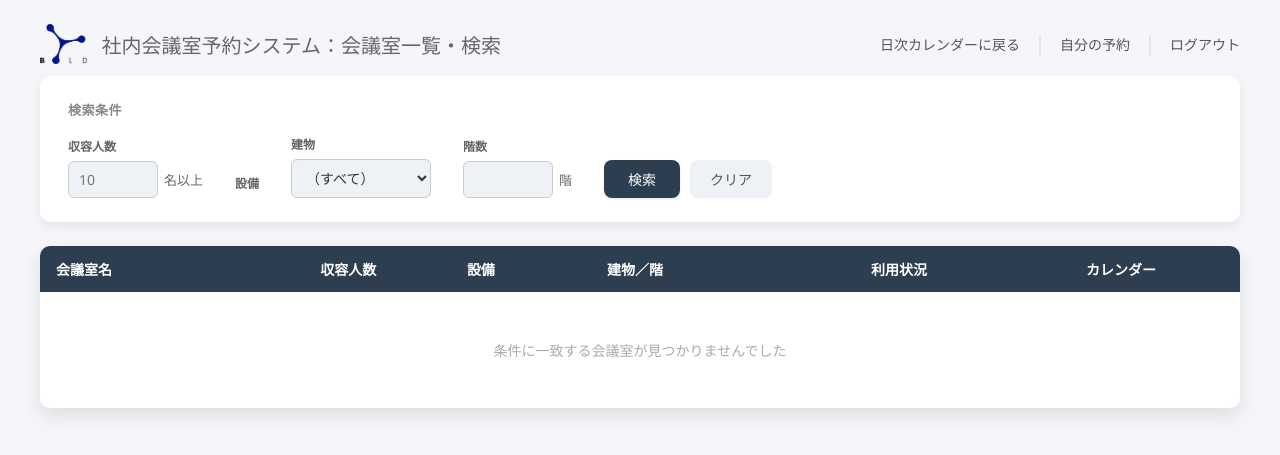
After one commit to umidori/tko7_reserve_rooms, a Django app: page /rooms/ in a window 1280 px wide. The commit adds this page. Shown: the top 455 px of the page. Run offline with Django 5.2, Linux system fonts and the light colour scheme; the visitor is signed in with stand-in values (Sample User, id 1); data that the repository does not hold is empty.

Commit message:
会議室一覧・検索実装

```diff
--- a/config/settings.py
+++ b/config/settings.py
@@ -41,6 +41,7 @@ INSTALLED_APPS = [
     'reservations',
     'accounts',
     'admin_panel',
+    'rooms',
 ]
 
 MIDDLEWARE = [
--- a/config/urls.py
+++ b/config/urls.py
@@ -36,4 +36,7 @@ urlpatterns = [
 
     # 管理パネル（会議室マスタ管理など）
     path('admin-panel/', include('admin_panel.urls')),
+
+    # F-07・F-08: 会議室一覧・絞り込み検索
+    path('rooms/', include('rooms.urls')),
 ]
--- /dev/null
+++ b/rooms/forms.py
@@ -0,0 +1,39 @@
+from django import forms
+from django.forms import CheckboxSelectMultiple
+
+from reservations.models import Facility, Building
+
+
+class RoomSearchForm(forms.Form):
+    """F-08: 会議室絞り込み検索フォーム"""
+
+    capacity = forms.IntegerField(
+        required=False,
+        min_value=1,
+        widget=forms.NumberInput(attrs={
+            'class': 'search-input',
+            'placeholder': '10',
+            'min': '1',
+        }),
+    )
+
+    facility = forms.ModelMultipleChoiceField(
+        queryset=Facility.objects.all(),
+        required=False,
+        widget=CheckboxSelectMultiple,
+    )
+
+    building = forms.ModelChoiceField(
+        queryset=Building.objects.all(),
+        required=False,
+        empty_label='（すべて）',
+        widget=forms.Select(attrs={'class': 'search-select'}),
+    )
+
+    floor = forms.IntegerField(
+        required=False,
+        widget=forms.NumberInput(attrs={
+            'class': 'search-input',
+            'min': '1',
+        }),
+    )
--- /dev/null
+++ b/rooms/urls.py
@@ -0,0 +1,8 @@
+from django.urls import path
+from . import views
+
+app_name = 'rooms'
+
+urlpatterns = [
+    path('', views.RoomListView.as_view(), name='room_list'),
+]
--- /dev/null
+++ b/rooms/views.py
@@ -0,0 +1,78 @@
+from django.views.generic import ListView
+from django.contrib.auth.mixins import LoginRequiredMixin
+
+from reservations.models import Room, Facility, Building
+from .forms import RoomSearchForm
+
+
+class RoomListView(LoginRequiredMixin, ListView):
+    """F-07: 会議室一覧表示 / F-08: 会議室絞り込み検索 (S-04)"""
+
+    model = Room
+    template_name = 'rooms/room_list.html'
+    context_object_name = 'rooms'
+
+    def get_queryset(self):
+        qs = (
+            Room.objects
+            .select_related('building')
+            .prefetch_related('facilities')
+            .order_by('name')
+        )
+
+        form = self._get_bound_form()
+
+        # バリデーション通過時のみフィルター適用
+        # （不正値はフィルターなし扱い）
+        if form.is_valid():
+            capacity = form.cleaned_data.get('capacity')
+            facility_qs = form.cleaned_data.get('facility')
+            building = form.cleaned_data.get('building')
+            floor = form.cleaned_data.get('floor')
+
+            if capacity:
+                qs = qs.filter(capacity__gte=capacity)
+
+            if facility_qs:
+                for fac in facility_qs:
+                    qs = qs.filter(facilities__id=fac.id)
+
+            if building:
+                qs = qs.filter(building=building)
+
+            if floor:
+                qs = qs.filter(floor=floor)
+
+        # 設備フィルターで JOIN が発生するため distinct() を付与
+        return qs.distinct()
+
+    def get_context_data(self, **kwargs):
+        context = super().get_context_data(**kwargs)
+
+        form = self._get_bound_form()
+
+        # フィルター条件が1つでも指定されているか判定
+        is_filtered = False
+        if self.request.GET:
+            params = self.request.GET
+            if (
+                params.get('capacity') or
+                params.getlist('facility') or
+                params.get('building') or
+                params.get('floor')
+            ):
+                is_filtered = True
+
+        context.update({
+            'form': form,
+            'facilities': Facility.objects.all().order_by('name'),
+            'buildings': Building.objects.all().order_by('name'),
+            'is_filtered': is_filtered,
+        })
+        return context
+
+    def _get_bound_form(self):
+        """GETパラメータからフォームを生成するヘルパー"""
+        if self.request.GET:
+            return RoomSearchForm(self.request.GET)
+        return RoomSearchForm()
--- /dev/null
+++ b/static/room_list.css
@@ -0,0 +1,384 @@
+/* =====================================================
+   room_list.css
+   会議室一覧・絞り込み検索画面（F-07・F-08 / S-04）専用スタイル
+   共通スタイルは common.css を参照
+   room_admin.css と同じ設計方針で作成
+   ===================================================== */
+
+
+/* ===== ロゴ行に「日次カレンダーに戻る｜自分の予約｜ログアウト」を右寄せ ===== */
+.logo {
+    justify-content: space-between;
+}
+
+
+/* ===== 「戻る｜ログアウト」ナビ（my_reservations.css と同一） ===== */
+.top-links {
+    display: flex;
+    align-items: center;
+    gap: 10px;
+    font-size: 14px;
+    font-family: 'Segoe UI', sans-serif;
+}
+
+.top-links a {
+    color: #555;
+    text-decoration: none;
+}
+
+.top-links a:hover {
+    color: #333;
+    text-decoration: underline;
+}
+
+.top-links .sep {
+    color: #ccc;
+}
+
+.top-links .logout-btn {
+    background: none;
+    border: none;
+    color: #555;
+    font-size: 14px;
+    font-family: 'Segoe UI', sans-serif;
+    cursor: pointer;
+    padding: 0;
+}
+
+.top-links .logout-btn:hover {
+    color: #e74c3c;
+    text-decoration: underline;
+}
+
+
+/* ===== 検索フォームカード ===== */
+.search-card {
+    background: #fff;
+    border-radius: 10px;
+    box-shadow: 0 4px 12px rgba(0,0,0,0.08);
+    padding: 24px 28px;
+    margin-bottom: 24px;
+    font-family: 'Segoe UI', sans-serif;
+}
+
+.search-card-title {
+    font-size: 13px;
+    font-weight: 600;
+    color: #888;
+    letter-spacing: 0.04em;
+    text-transform: uppercase;
+    margin-bottom: 16px;
+}
+
+
+/* ===== 検索フォーム行レイアウト ===== */
+.search-row {
+    display: flex;
+    flex-wrap: wrap;
+    gap: 16px 32px;
+    align-items: flex-end;
+}
+
+.search-field {
+    display: flex;
+    flex-direction: column;
+    gap: 6px;
+}
+
+.search-field label {
+    font-size: 12px;
+    font-weight: 600;
+    color: #666;
+    font-family: 'Segoe UI', sans-serif;
+}
+
+
+/* ===== 数値入力・セレクト ===== */
+.search-input {
+    padding: 8px 10px;
+    border: 1px solid #ccc;
+    border-radius: 6px;
+    font-size: 14px;
+    background-color: #eef2f7;
+    font-family: 'Segoe UI', sans-serif;
+    color: #333;
+    width: 90px;
+    box-sizing: border-box;
+}
+
+.search-input:focus {
+    outline: none;
+    border-color: #3182CE;
+    background-color: #fff;
+}
+
+.search-select {
+    padding: 8px 10px;
+    border: 1px solid #ccc;
+    border-radius: 6px;
+    font-size: 14px;
+    background-color: #eef2f7;
+    font-family: 'Segoe UI', sans-serif;
+    color: #333;
+    min-width: 140px;
+    box-sizing: border-box;
+}
+
+.search-select:focus {
+    outline: none;
+    border-color: #3182CE;
+    background-color: #fff;
+}
+
+
+/* ===== 単位ラベル付き入力（「名以上」「階」） ===== */
+.search-input-with-unit {
+    display: flex;
+    align-items: center;
+    gap: 6px;
+}
+
+.search-unit {
+    font-size: 13px;
+    color: #666;
+    white-space: nowrap;
+    font-family: 'Segoe UI', sans-serif;
+}
+
+
+/* ===== 設備チェックボックスグループ ===== */
+.search-check-group {
+    display: flex;
+    flex-wrap: wrap;
+    gap: 4px 16px;
+}
+
+.search-check-group ul {
+    list-style: none;
+    margin: 0;
+    padding: 0;
+    display: flex;
+    flex-wrap: wrap;
+    gap: 4px 16px;
+}
+
+.search-check-group li {
+    display: flex;
+    align-items: center;
+}
+
+.search-check-group label {
+    display: inline-flex;
+    align-items: center;
+    gap: 5px;
+    font-size: 14px;
+    font-family: 'Segoe UI', sans-serif;
+    color: #444;
+    cursor: pointer;
+    font-weight: normal;
+}
+
+.search-check-group input[type="checkbox"] {
+    width: 15px;
+    height: 15px;
+    cursor: pointer;
+    flex-shrink: 0;
+    accent-color: #3182CE;
+}
+
+
+/* ===== 検索・クリアボタン ===== */
+.search-btn-group {
+    display: flex;
+    gap: 10px;
+    align-items: center;
+    margin-top: 4px;
+}
+
+.btn-search {
+    padding: 9px 24px;
+    background-color: #2c3e50;
+    border: none;
+    border-radius: 8px;
+    color: #fff;
+    font-size: 14px;
+    font-family: 'Segoe UI', sans-serif;
+    cursor: pointer;
+    box-shadow: 0 1px 3px rgba(0,0,0,0.1);
+    transition: background-color 0.15s;
+}
+
+.btn-search:hover {
+    background-color: #1a252f;
+}
+
+.btn-clear {
+    display: inline-block;
+    padding: 9px 20px;
+    background-color: #eef2f7;
+    border: none;
+    border-radius: 8px;
+    color: #555;
+    font-size: 14px;
+    font-family: 'Segoe UI', sans-serif;
+    text-decoration: none;
+    cursor: pointer;
+    transition: background-color 0.15s;
+}
+
+.btn-clear:hover {
+    background-color: #e0e5ee;
+}
+
+
+/* ===== 検索結果サマリー ===== */
+.search-summary {
+    font-size: 13px;
+    color: #666;
+    font-family: 'Segoe UI', sans-serif;
+    margin-bottom: 12px;
+    padding: 0 2px;
+}
+
+
+/* ===== 一覧テーブルカード（room_admin.css の .admin-card と同一） ===== */
+.admin-card {
+    background: #fff;
+    border-radius: 10px;
+    box-shadow: 0 8px 20px rgba(0,0,0,0.1);
+    overflow: hidden;
+}
+
+.list-header {
+    padding: 12px 16px;
+    font-size: 14px;
+    font-weight: 600;
+    color: #333;
+    font-family: 'Segoe UI', sans-serif;
+    background: #f0f6ff;
+    border-bottom: 1px solid #dce8f5;
+}
+
+
+/* ===== 一覧テーブル（room_admin.css の .admin-table と同一） ===== */
+.admin-table {
+    width: 100%;
+    border-collapse: collapse;
+    font-size: 14px;
+    font-family: 'Segoe UI', sans-serif;
+}
+
+.admin-table thead {
+    background-color: #2c3e50;
+    color: #fff;
+}
+
+.admin-table th {
+    padding: 13px 16px;
+    font-weight: 600;
+    text-align: left;
+    white-space: nowrap;
+}
+
+.admin-table th.center,
+.admin-table td.center {
+    text-align: center;
+}
+
+.admin-table td {
+    padding: 11px 16px;
+    border-bottom: 1px solid #eef2f7;
+    color: #444;
+    vertical-align: middle;
+}
+
+.admin-table tbody tr:last-child td {
+    border-bottom: none;
+}
+
+.admin-table tbody tr:hover td {
+    background-color: #f9fbff;
+}
+
+/* 利用停止中の行をグレーアウト */
+.admin-table tbody tr.row-inactive td {
+    color: #aaa;
+    background-color: #fafafa;
+}
+
+.admin-table tbody tr.row-inactive:hover td {
+    background-color: #f5f5f5;
+}
+
+
+/* ===== バッジ（room_admin.css と同一＋追加） ===== */
+.badge {
+    display: inline-block;
+    padding: 4px 12px;
+    border-radius: 10px;
+    font-size: 12px;
+    font-weight: 600;
+    font-family: 'Segoe UI', sans-serif;
+}
+
+.badge-active   { background-color: #6cc3a0; color: #fff; }
+.badge-stopped  { background-color: #e74c3c; color: #fff; }
+
+
+/* ===== 設備タグ（room_admin.css と同一） ===== */
+.facility-tag {
+    display: inline-block;
+    padding: 2px 8px;
+    margin: 1px 2px;
+    border-radius: 10px;
+    font-size: 12px;
+    background: #e8f4fd;
+    color: #2c6e9b;
+    font-family: 'Segoe UI', sans-serif;
+}
+
+
+/* ===== カレンダーリンク ===== */
+.btn-calendar-link {
+    display: inline-block;
+    padding: 5px 12px;
+    border: 1px solid #3182CE;
+    border-radius: 6px;
+    color: #3182CE;
+    font-size: 12px;
+    font-family: 'Segoe UI', sans-serif;
+    text-decoration: none;
+    white-space: nowrap;
+    transition: background-color 0.15s;
+}
+
+.btn-calendar-link:hover {
+    background-color: #ebf4ff;
+}
+
+.row-inactive .btn-calendar-link {
+    border-color: #ccc;
+    color: #aaa;
+}
+
+.row-inactive .btn-calendar-link:hover {
+    background-color: #f5f5f5;
+}
+
+
+/* ===== ページタイトル（common.css 系） ===== */
+.page-title {
+    font-size: 18px;
+    font-weight: 600;
+    color: #333;
+    font-family: 'Segoe UI', sans-serif;
+}
+
+
+/* ===== 空状態 ===== */
+.empty-row td {
+    text-align: center;
+    padding: 48px;
+    color: #aaa;
+    font-size: 14px;
+}
--- a/templates/reservations/calendar.html
+++ b/templates/reservations/calendar.html
@@ -44,7 +44,7 @@
             </select>
             <button class="dots-btn" onclick="toggleNavMenu(event)">•••</button>
             <div class="nav-dropdown" id="navMenu">
-                <a href="#">会議室一覧</a>
+                <a href="{% url 'rooms:room_list' %}">会議室一覧</a>
                 <a href="{% url 'my_reservations' %}">自分の予約</a>
                 <a href="{% url 'reservation_create' %}">予約作成</a>
                 {% if request.user.is_staff %}
--- /dev/null
+++ b/templates/rooms/room_list.html
@@ -0,0 +1,164 @@
+<!DOCTYPE html>
+<html lang="ja">
+<head>
+    <meta charset="UTF-8">
+    <meta name="viewport" content="width=device-width, initial-scale=1">
+    <title>会議室一覧・検索 | 会議室予約システム</title>
+    {% load static %}
+    <link rel="stylesheet" href="{% static 'common.css' %}">
+    <link rel="stylesheet" href="{% static 'room_list.css' %}">
+</head>
+<body>
+
+<!-- ロゴ（「日次カレンダーに戻る｜自分の予約｜ログアウト」を右端に配置） -->
+<div class="logo">
+    <div style="display:flex; align-items:center; gap:15px;">
+        <img src="{% static 'bold-logo.webp' %}" alt="logo">
+        <span>社内会議室予約システム：会議室一覧・検索</span>
+    </div>
+    <div class="top-links">
+        <a href="{% url 'calendar' %}">日次カレンダーに戻る</a>
+        <span class="sep">｜</span>
+        <a href="{% url 'my_reservations' %}">自分の予約</a>
+        <span class="sep">｜</span>
+        <form method="post" action="{% url 'logout' %}" style="margin:0;padding:0;">
+            {% csrf_token %}
+            <button type="submit" class="logout-btn">ログアウト</button>
+        </form>
+    </div>
+</div>
+
+<!-- メインコンテナ -->
+<div class="calendar-container">
+
+    <!-- 絞り込みフォームカード -->
+    <div class="search-card">
+        <div class="search-card-title">検索条件</div>
+        <form method="get" action="{% url 'rooms:room_list' %}">
+            <div class="search-row">
+
+                <!-- 収容人数 -->
+                <div class="search-field">
+                    <label for="id_capacity">収容人数</label>
+                    <div class="search-input-with-unit">
+                        {{ form.capacity }}
+                        <span class="search-unit">名以上</span>
+                    </div>
+                </div>
+
+                <!-- 設備 -->
+                <div class="search-field">
+                    <label>設備</label>
+                    <div class="search-check-group">
+                        {% for checkbox in form.facility %}
+                        <label>
+                            {{ checkbox.tag }}{{ checkbox.choice_label }}
+                        </label>
+                        {% endfor %}
+                    </div>
+                </div>
+
+                <!-- 建物 -->
+                <div class="search-field">
+                    <label for="id_building">建物</label>
+                    {{ form.building }}
+                </div>
+
+                <!-- 階数 -->
+                <div class="search-field">
+                    <label for="id_floor">階数</label>
+                    <div class="search-input-with-unit">
+                        {{ form.floor }}
+                        <span class="search-unit">階</span>
+                    </div>
+                </div>
+
+                <!-- ボタン -->
+                <div class="search-field" style="justify-content:flex-end;">
+                    <div class="search-btn-group">
+                        <button type="submit" class="btn-search">検索</button>
+                        <a href="{% url 'rooms:room_list' %}" class="btn-clear">クリア</a>
+                    </div>
+                </div>
+
+            </div>
+        </form>
+    </div>
+
+    <!-- 検索結果サマリー -->
+    <div class="search-summary">
+        {% if rooms %}
+            {% if is_filtered %}
+                {{ rooms|length }}件の会議室が見つかりました
+            {% else %}
+                検索結果 {{ rooms|length }}件
+            {% endif %}
+        {% endif %}
+    </div>
+
+    <!-- 会議室一覧テーブル -->
+    <div class="admin-card">
+        <table class="admin-table">
+            <thead>
+                <tr>
+                    <th>会議室名</th>
+                    <th class="center">収容人数</th>
+                    <th>設備</th>
+                    <th>建物／階</th>
+                    <th class="center">利用状況</th>
+                    <th class="center">カレンダー</th>
+                </tr>
+            </thead>
+            <tbody>
+                {% for room in rooms %}
+                <tr class="{% if not room.is_active %}row-inactive{% endif %}">
+
+                    <!-- 会議室名 -->
+                    <td><strong>{{ room.name }}</strong></td>
+
+                    <!-- 収容人数 -->
+                    <td class="center">{{ room.capacity }}名</td>
+
+                    <!-- 設備 -->
+                    <td>
+                        {% for f in room.facilities.all %}
+                            <span class="facility-tag">{{ f.name }}</span>
+                        {% empty %}―{% endfor %}
+                    </td>
+
+                    <!-- 建物／階 -->
+                    <td>
+                        {% if room.building %}{{ room.building.name }}{% endif %}
+                        {% if room.floor %}{{ room.floor }}階{% endif %}
+                        {% if not room.building and not room.floor %}―{% endif %}
+                    </td>
+
+                    <!-- 利用状況 -->
+                    <td class="center">
+                        {% if room.is_active %}
+                            <span class="badge badge-active">利用可</span>
+                        {% else %}
+                            <span class="badge badge-stopped">利用停止中</span>
+                        {% endif %}
+                    </td>
+
+                    <!-- カレンダーリンク -->
+                    <td class="center">
+                        <a href="/calendar/?tab=all&room_id={{ room.id }}"
+                           class="btn-calendar-link">カレンダーを見る</a>
+                    </td>
+
+                </tr>
+                {% empty %}
+                <tr class="empty-row">
+                    <td colspan="6">条件に一致する会議室が見つかりませんでした</td>
+                </tr>
+                {% endfor %}
+            </tbody>
+        </table>
+    </div>
+
+</div><!-- /.calendar-container -->
+
+</body>
+</html>
```
Also changed, not shown: rooms/apps.py (added, +7 -0 lines), rooms/__init__.py (added), rooms/migrations/__init__.py (added).
